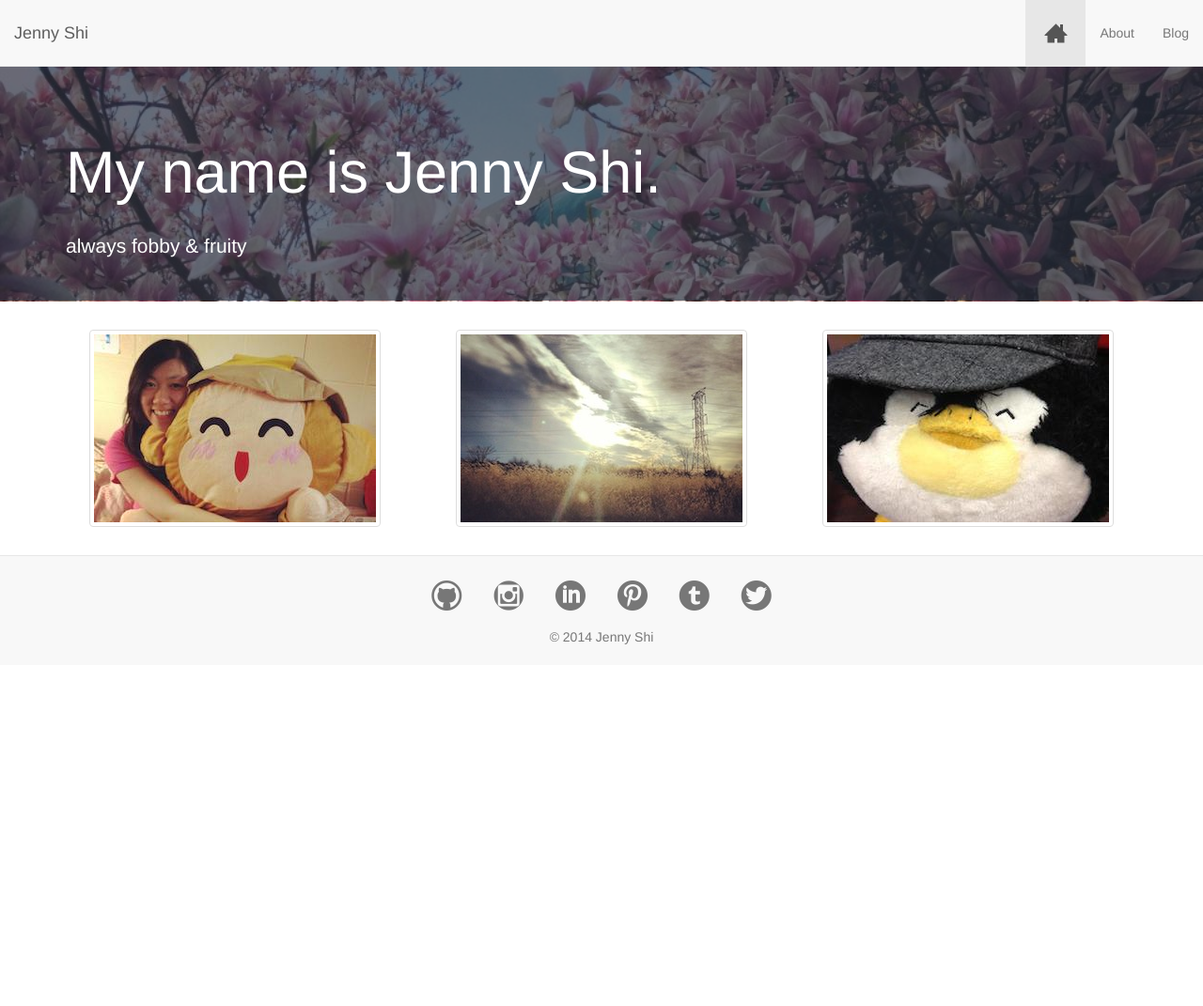
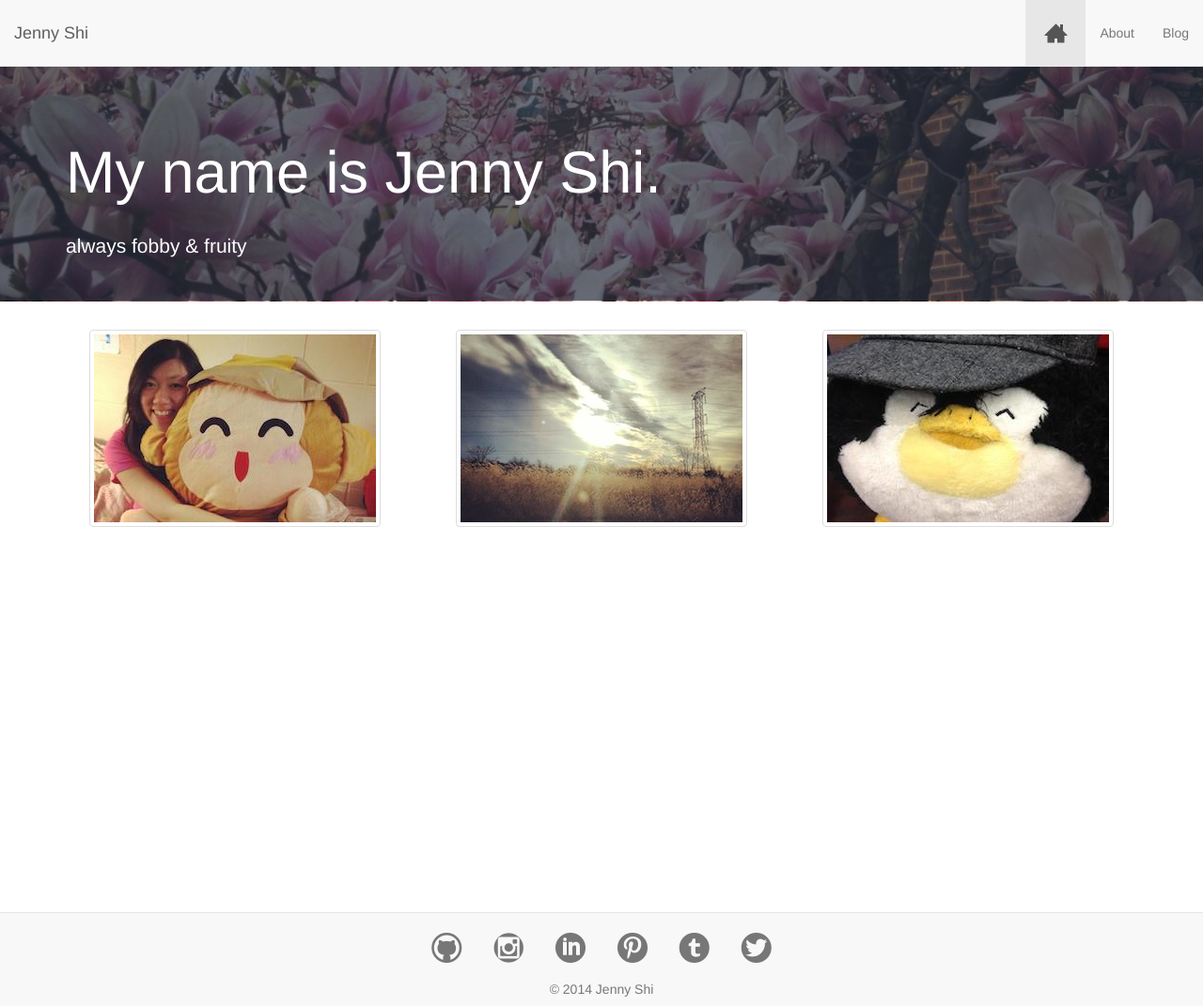
Before and after one commit to jennpeare/jennpeare.github.io, a Jekyll site: the page built from index.html, in a window 1280 px wide. Shown: the whole page at 94% size. Built offline with Jekyll 4.4.1, drawn with Linux system fonts in a browser that asks for light colours; nearby versions of some CDN libraries; Markdown is read by kramdown in place of the engine named in the settings; the list of posts is cut into pages by our own code; before the commit the page ends 900 px from its top, so only the background shows below that.

```diff
--- a/_includes/footer.html
+++ b/_includes/footer.html
@@ -1,3 +1,5 @@
+<div class="push"><!--//--></div>
+
 <div class="footer">
   <p>
     <a href="https://github.com/jennpeare" target="_blank"><span class="flaticon-github7"></span></a>
--- a/_layouts/default.html
+++ b/_layouts/default.html
@@ -7,7 +7,7 @@
 
     {% include navbar.html %}
 
-    {{ content }}
+    <div class="wrapper">{{ content }}</div>
 
     {% include footer.html %}
 
--- a/css/flaticon.css
+++ b/css/flaticon.css
@@ -46,7 +46,7 @@
 }
 
 .flaticon-instagram13:hover {
-	color: #a97d62;
+	color: #9d6f42;
 }
 
 .flaticon-linkedin2:before {
--- a/css/layout.css
+++ b/css/layout.css
@@ -2,6 +2,10 @@
   GENERAL
 *************************************/
 
+html,
+body {
+  height: 100%;
+}
 
 /*************************************
   NAVBAR
@@ -64,17 +68,24 @@
   FOOTER
 *************************************/
 
+.wrapper {
+  min-height: 100%;
+  height: auto !important;
+  height: 100%;
+  margin: 0 auto -100px;
+}
+
+.push,
 .footer {
-  margin-top: 30px;
-  padding: 20px 0;
-  color: #777;
-  text-align: center;
+  height: 100px;
+}
+
+.footer {
   background-color: #f8f8f8;
   border-top: 1px solid #e7e7e7;
-}
-
-.footer p:last-child {
-  margin-bottom: 0;
+  color: #777;
+  padding: 15px 0;
+  text-align: center;
 }
 
 .footer a {
```
